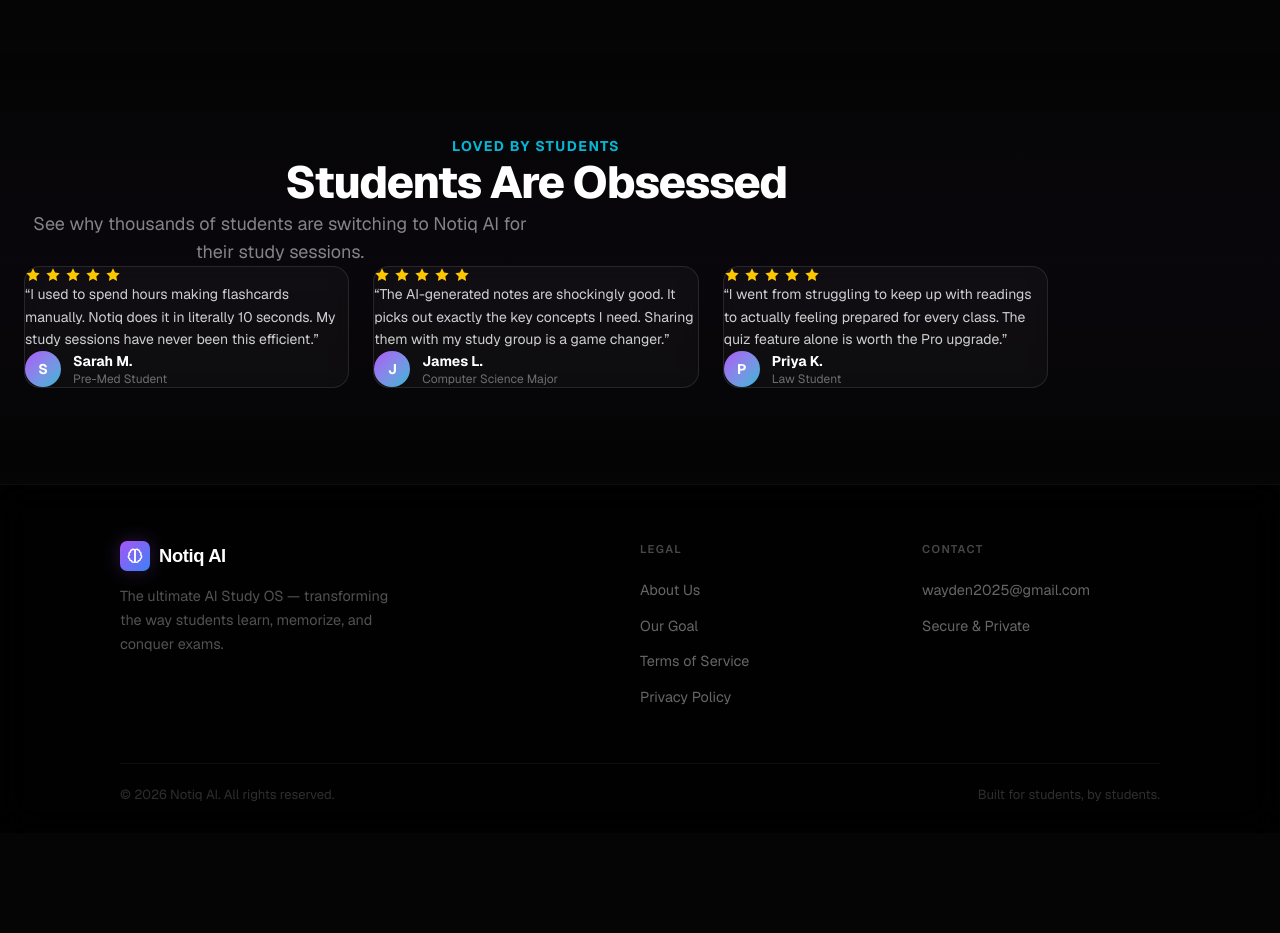
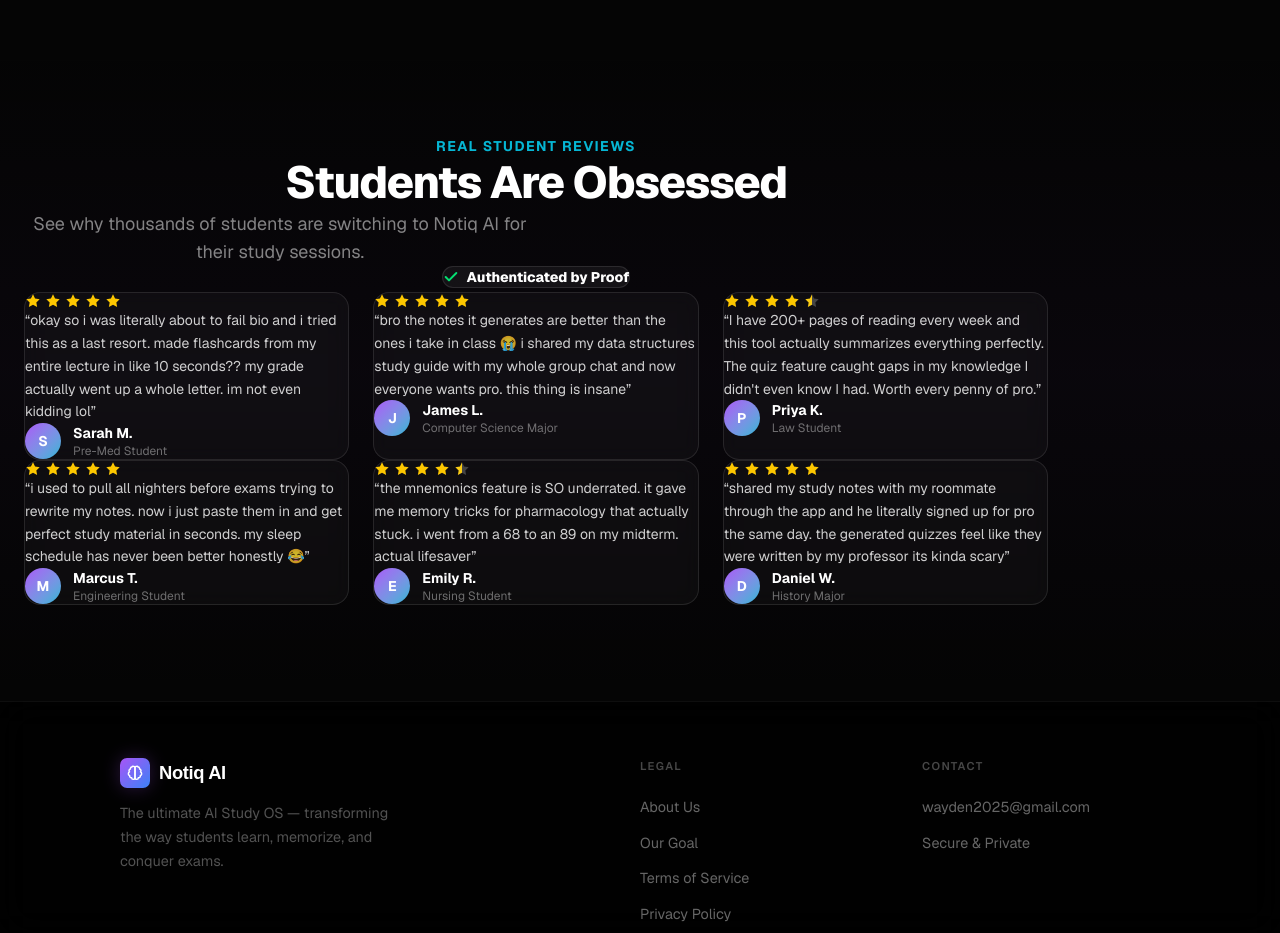
Before and after one commit to wayden2025-ctrl/StudyForge2, a Next.js app: page / in a window 1280 px wide. Shown: the part 10360-11293 px from the top of the page. Before the commit the page ends 11193 px from the top, so only its background shows below. Built offline with nearby package versions, Linux system fonts and the light colour scheme.

Commit message:
feat: human-sounding testimonials with 4.5 star reviews and Authenticated by Proof badge

```diff
--- a/src/app/page.tsx
+++ b/src/app/page.tsx
@@ -116,32 +116,36 @@
       <section className="relative z-10 py-24 px-4" style={{ background: 'linear-gradient(180deg, transparent 0%, rgba(168,85,247,0.03) 50%, transparent 100%)' }}>
         <div className="max-w-5xl mx-auto">
           <div className="text-center mb-16 rev">
-            <p className="text-brand-cyan font-bold text-sm uppercase tracking-widest mb-4">Loved by Students</p>
+            <p className="text-brand-cyan font-bold text-sm uppercase tracking-widest mb-4">Real Student Reviews</p>
             <h2 style={{ fontSize: 'clamp(1.8rem, 4vw, 2.8rem)', fontWeight: 800, letterSpacing: '-0.03em', lineHeight: 1.2 }}>
               Students Are Obsessed
             </h2>
             <p className="text-white/50 mt-4 text-lg max-w-lg mx-auto">See why thousands of students are switching to Notiq AI for their study sessions.</p>
+            <div className="mt-6 inline-flex items-center gap-2 px-4 py-2 rounded-full border border-white/10 bg-white/5">
+              <svg className="w-4 h-4 text-green-400" viewBox="0 0 24 24" fill="none" stroke="currentColor" strokeWidth="3" strokeLinecap="round" strokeLinejoin="round"><path d="M20 6 9 17l-5-5"/></svg>
+              <span className="text-white text-sm"><strong className="font-extrabold">Authenticated by Proof</strong></span>
+            </div>
           </div>
 
-          <div className="grid grid-cols-1 md:grid-cols-3 gap-6">
+          <div className="grid grid-cols-1 md:grid-cols-3 gap-6 mb-8">
             {[
               {
                 name: "Sarah M.",
                 role: "Pre-Med Student",
-                text: "I used to spend hours making flashcards manually. Notiq does it in literally 10 seconds. My study sessions have never been this efficient.",
+                text: "okay so i was literally about to fail bio and i tried this as a last resort. made flashcards from my entire lecture in like 10 seconds?? my grade actually went up a whole letter. im not even kidding lol",
                 stars: 5,
               },
               {
                 name: "James L.",
                 role: "Computer Science Major",
-                text: "The AI-generated notes are shockingly good. It picks out exactly the key concepts I need. Sharing them with my study group is a game changer.",
+                text: "bro the notes it generates are better than the ones i take in class 😭 i shared my data structures study guide with my whole group chat and now everyone wants pro. this thing is insane",
                 stars: 5,
               },
               {
                 name: "Priya K.",
                 role: "Law Student",
-                text: "I went from struggling to keep up with readings to actually feeling prepared for every class. The quiz feature alone is worth the Pro upgrade.",
-                stars: 5,
+                text: "I have 200+ pages of reading every week and this tool actually summarizes everything perfectly. The quiz feature caught gaps in my knowledge I didn't even know I had. Worth every penny of pro.",
+                stars: 4.5,
               },
             ].map((t, i) => (
               <div
@@ -150,9 +154,66 @@
                 style={{ animationDelay: `${i * 0.15}s` }}
               >
                 <div className="flex items-center gap-1 mb-4">
-                  {Array.from({ length: t.stars }).map((_, s) => (
+                  {Array.from({ length: Math.floor(t.stars) }).map((_, s) => (
                     <svg key={s} className="w-4 h-4 text-yellow-400 fill-yellow-400" viewBox="0 0 24 24"><path d="M12 2l3.09 6.26L22 9.27l-5 4.87 1.18 6.88L12 17.77l-6.18 3.25L7 14.14 2 9.27l6.91-1.01L12 2z"/></svg>
                   ))}
+                  {t.stars % 1 !== 0 && (
+                    <svg className="w-4 h-4 text-yellow-400" viewBox="0 0 24 24">
+                      <defs><linearGradient id={`half-${i}`}><stop offset="50%" stopColor="#facc15"/><stop offset="50%" stopColor="#444" /></linearGradient></defs>
+                      <path d={`M12 2l3.09 6.26L22 9.27l-5 4.87 1.18 6.88L12 17.77l-6.18 3.25L7 14.14 2 9.27l6.91-1.01L12 2z`} fill={`url(#half-${i})`}/>
+                    </svg>
+                  )}
+                </div>
+                <p className="text-white/80 text-sm leading-relaxed mb-5">&ldquo;{t.text}&rdquo;</p>
+                <div className="flex items-center gap-3">
+                  <div className="w-9 h-9 rounded-full bg-gradient-to-br from-brand-purple to-brand-cyan flex items-center justify-center text-white font-bold text-sm">
+                    {t.name[0]}
+                  </div>
+                  <div>
+                    <p className="text-white font-bold text-sm">{t.name}</p>
+                    <p className="text-white/40 text-xs">{t.role}</p>
+                  </div>
+                </div>
+              </div>
+            ))}
+          </div>
+
+          <div className="grid grid-cols-1 md:grid-cols-3 gap-6">
+            {[
+              {
+                name: "Marcus T.",
+                role: "Engineering Student",
+                text: "i used to pull all nighters before exams trying to rewrite my notes. now i just paste them in and get perfect study material in seconds. my sleep schedule has never been better honestly 😂",
+                stars: 5,
+              },
+              {
+                name: "Emily R.",
+                role: "Nursing Student",
+                text: "the mnemonics feature is SO underrated. it gave me memory tricks for pharmacology that actually stuck. i went from a 68 to an 89 on my midterm. actual lifesaver",
+                stars: 4.5,
+              },
+              {
+                name: "Daniel W.",
+                role: "History Major",
+                text: "shared my study notes with my roommate through the app and he literally signed up for pro the same day. the generated quizzes feel like they were written by my professor its kinda scary",
+                stars: 5,
+              },
+            ].map((t, i) => (
+              <div
+                key={i + 3}
+                className="rev p-6 rounded-2xl border border-white/10 bg-white/[0.03] backdrop-blur-sm hover:bg-white/[0.06] transition-all duration-300"
+                style={{ animationDelay: `${(i + 3) * 0.15}s` }}
+              >
+                <div className="flex items-center gap-1 mb-4">
+                  {Array.from({ length: Math.floor(t.stars) }).map((_, s) => (
+                    <svg key={s} className="w-4 h-4 text-yellow-400 fill-yellow-400" viewBox="0 0 24 24"><path d="M12 2l3.09 6.26L22 9.27l-5 4.87 1.18 6.88L12 17.77l-6.18 3.25L7 14.14 2 9.27l6.91-1.01L12 2z"/></svg>
+                  ))}
+                  {t.stars % 1 !== 0 && (
+                    <svg className="w-4 h-4 text-yellow-400" viewBox="0 0 24 24">
+                      <defs><linearGradient id={`half2-${i}`}><stop offset="50%" stopColor="#facc15"/><stop offset="50%" stopColor="#444" /></linearGradient></defs>
+                      <path d={`M12 2l3.09 6.26L22 9.27l-5 4.87 1.18 6.88L12 17.77l-6.18 3.25L7 14.14 2 9.27l6.91-1.01L12 2z`} fill={`url(#half2-${i})`}/>
+                    </svg>
+                  )}
                 </div>
                 <p className="text-white/80 text-sm leading-relaxed mb-5">&ldquo;{t.text}&rdquo;</p>
                 <div className="flex items-center gap-3">
```
